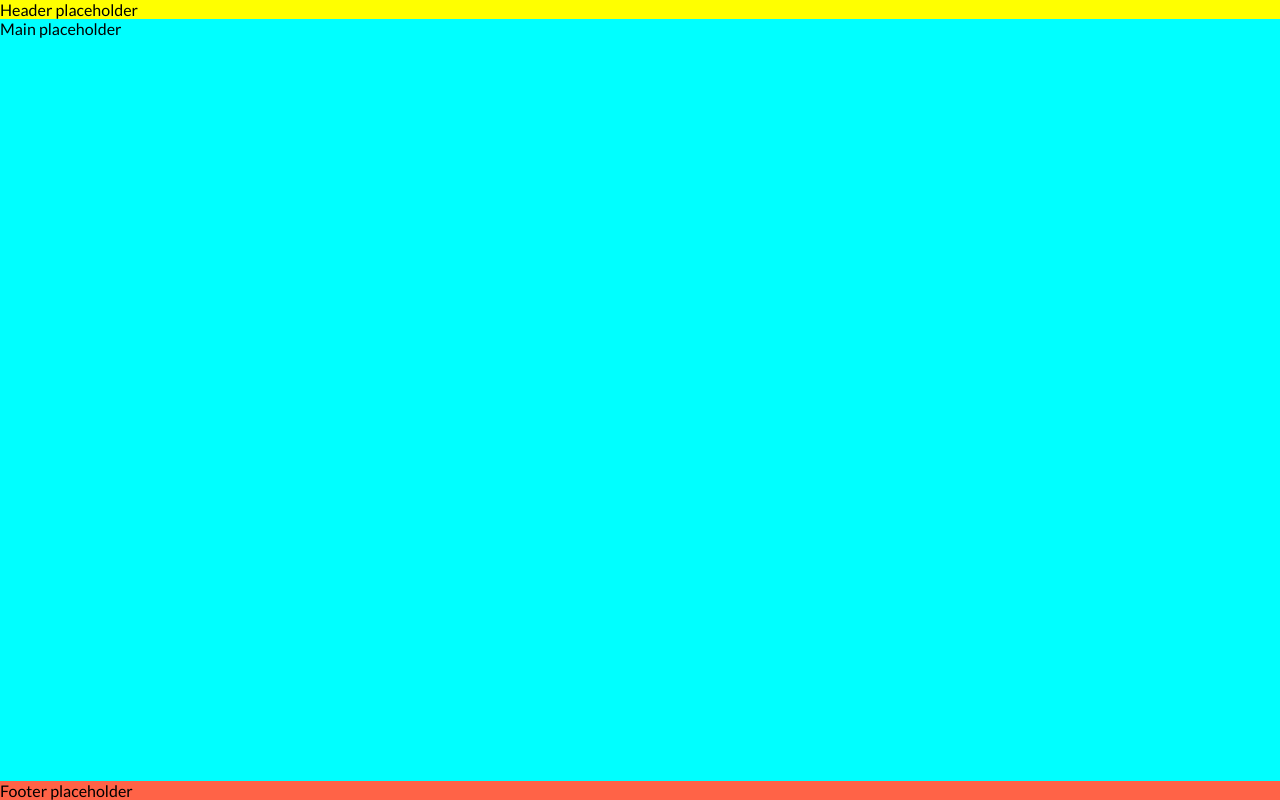
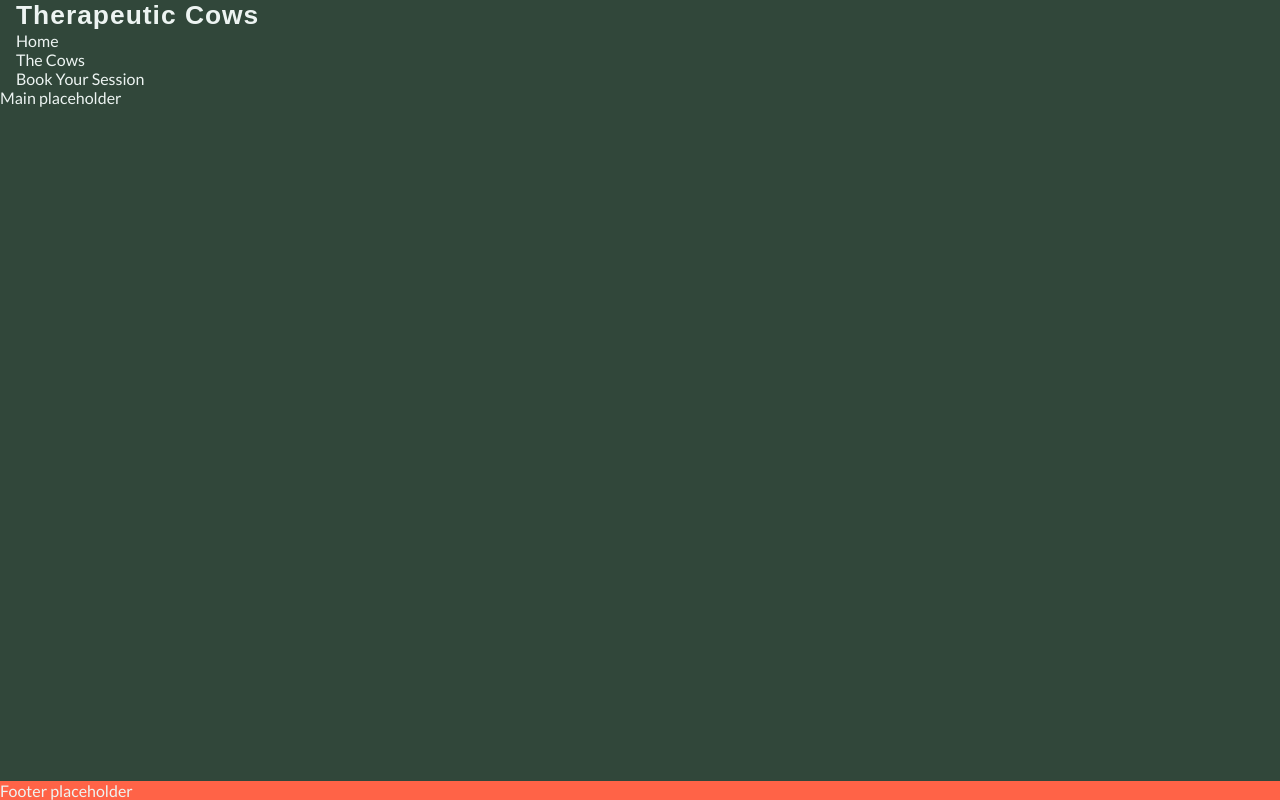
Before and after one commit to Felteng/therapeutic-cows, a plain HTML site: page index.html in a window 1280 px wide. Drawn offline with Linux system fonts and the light colour scheme; a web font is replaced by a local one.

Commit message:
feat: Add navigation bar, add color pallette

```diff
--- a/assets/css/style.css
+++ b/assets/css/style.css
@@ -15,18 +15,38 @@ body {
     flex-direction: column;
     min-height: 100vh;
     font-family: "Lato", sans-serif;
+    background-color: #31473A;
+    color: #EDF4F2;
 }
 
+h1 {
+    font-family: "Madimi One", sans-serif;
+    letter-spacing: 1px;
+}
 /* Header */
 header {
-    background-color: yellow;
     width: 100%;
     display: flex;
+    flex-direction: column;
+}
+
+header h1 {
+    font-size: 165%;
+    margin-left: 1rem;
+}
+
+header a {
+    text-decoration: none;
+    color: inherit;
+}
+
+#nav-bar {
+    list-style-type: none;
+    margin-left: 1rem;
 }
 
 /* Main */
 main {
-    background-color: aqua;
     display: flex;
     flex: 1 0;
 }
--- a/index.html
+++ b/index.html
@@ -21,7 +21,18 @@
 
 <body>
     <!-- Header -->
-    <header>Header placeholder</header>
+    <header>
+        <a href="index.html">
+            <h1>Therapeutic Cows</h1>
+        </a>
+        <nav>
+            <ul id="nav-bar">
+                <li><a href=""></a>Home</li>
+                <li><a href=""></a>The Cows</li>
+                <li><a href=""></a>Book Your Session</li>
+            </ul>
+        </nav>
+    </header>
 
     <!-- Main -->
     <main>Main placeholder</main>
```
